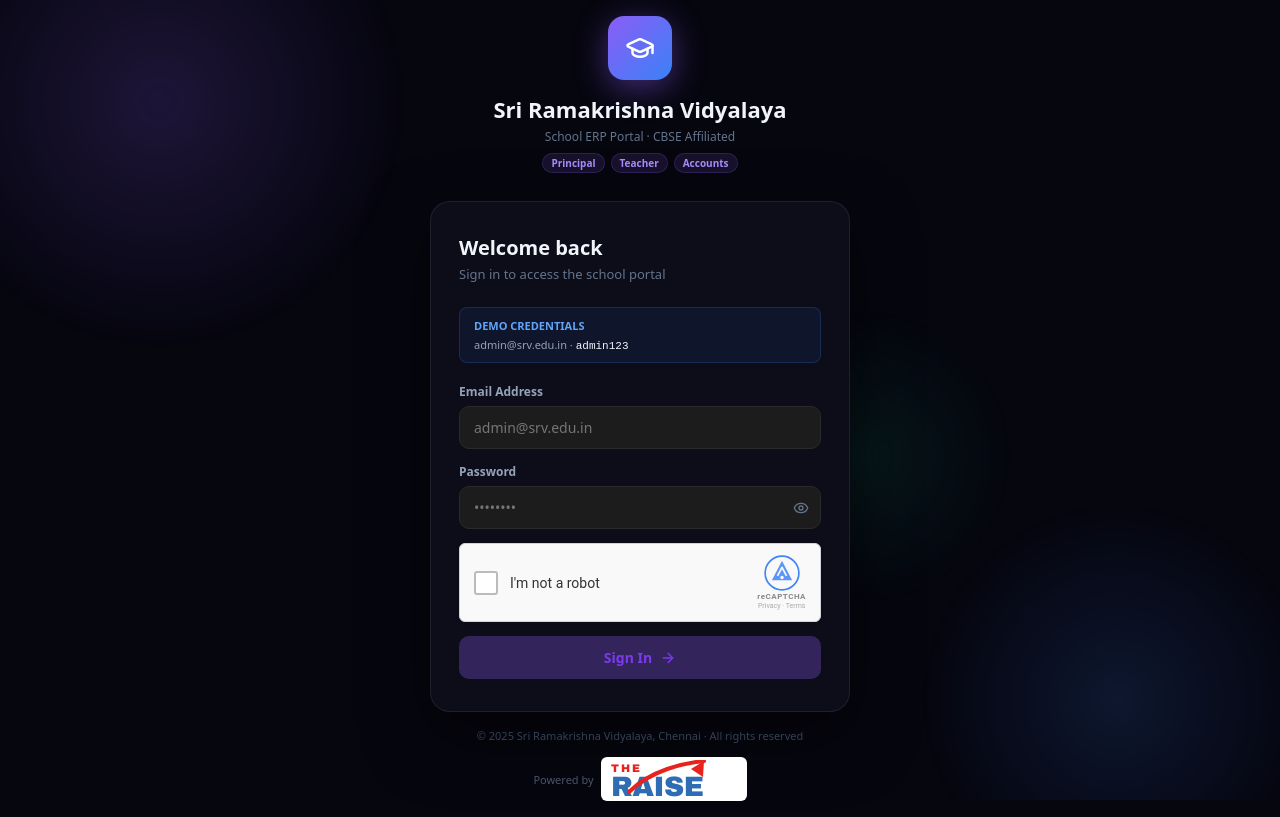
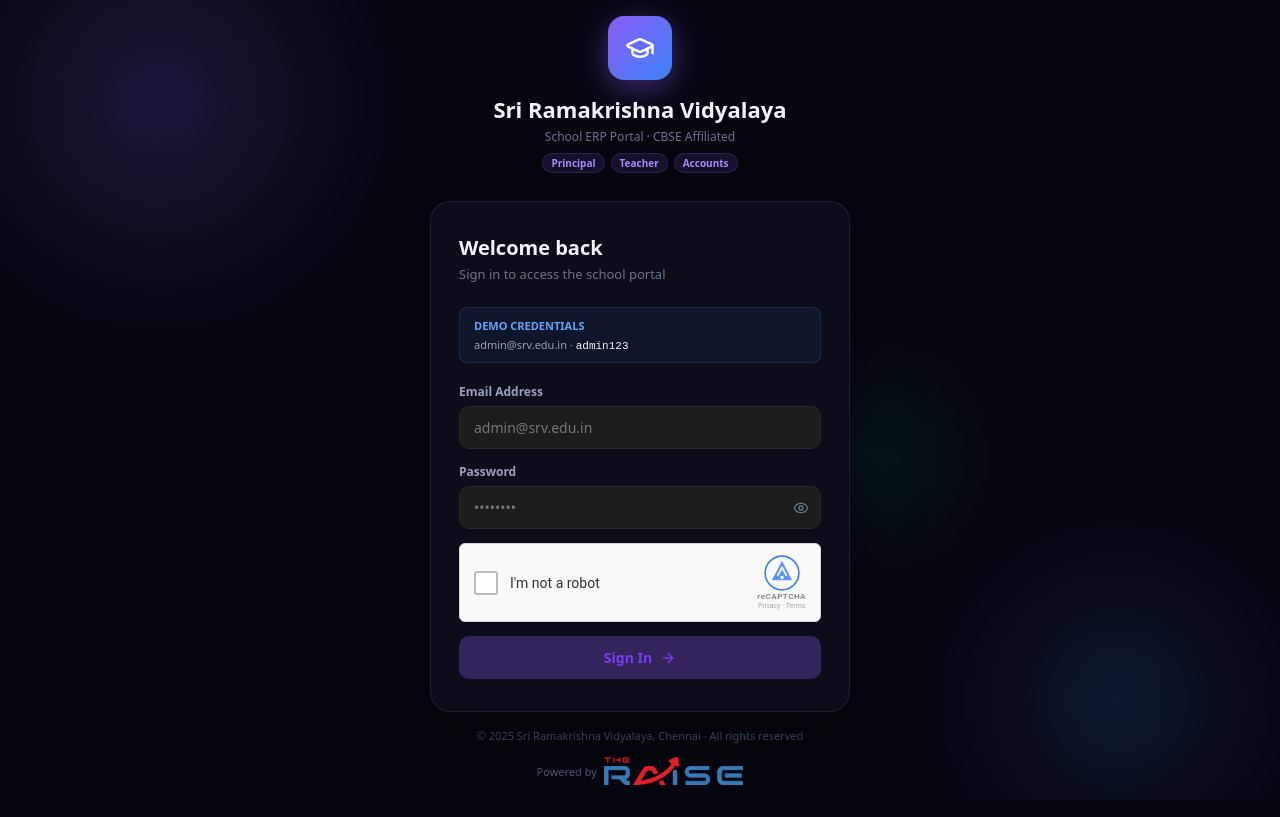
Before and after one commit to KejIt80888752/school-erp, a React (Vite) app: page /school-erp/login in a window 1280 px wide. Built offline with nearby package versions, Linux system fonts and the light colour scheme.

Commit message:
Use original The Raise PNG logo in login and sidebar

```diff
--- a/src/pages/Dashboard.tsx
+++ b/src/pages/Dashboard.tsx
@@ -15,28 +15,11 @@ import { useAuth } from '../App';
 
 /* ─── The Raise badge ───────────────────────────────────────── */
 const TheRaiseBadge = () => (
-  <div style={{
-    display: 'inline-block',
-    background: 'white',
-    borderRadius: 6,
-    padding: '3px 8px',
-    lineHeight: 1,
-    userSelect: 'none',
-    boxShadow: '0 1px 4px rgba(0,0,0,0.15)',
-    border: '1px solid #e2e8f0',
-  }}>
-    <svg viewBox="0 0 130 38" width="130" height="38" xmlns="http://www.w3.org/2000/svg" style={{ display: 'block' }}>
-      <text x="2" y="12"
-        fontFamily="'Arial Black','Franklin Gothic Heavy',Impact,sans-serif"
-        fontSize="11" fontWeight="900" fill="#E8231E" letterSpacing="2">THE</text>
-      <text x="2" y="36"
-        fontFamily="'Arial Black','Franklin Gothic Heavy',Impact,sans-serif"
-        fontSize="28" fontWeight="900" fill="#2E6DB4" letterSpacing="-0.5">RAISE</text>
-      <path d="M 20 32 C 42 10, 75 3, 95 1"
-        stroke="#E8231E" strokeWidth="4" fill="none" strokeLinecap="round"/>
-      <polygon points="95,1 82,9 94,17" fill="#E8231E"/>
-    </svg>
-  </div>
+  <img
+    src="/school-erp/the-raise-logo.png"
+    alt="The Raise"
+    style={{ height: 32, width: 'auto', display: 'block', userSelect: 'none' }}
+  />
 );
 
 /* ─── Types ──────────────────────────────────────────────────── */
--- a/src/pages/Login.tsx
+++ b/src/pages/Login.tsx
@@ -5,27 +5,11 @@ import { useAuth } from '../App';
 
 /* ── The Raise badge ─────────────────────── */
 const TheRaiseBadge = () => (
-  <div style={{
-    display: 'inline-block',
-    background: 'white',
-    borderRadius: 6,
-    padding: '3px 8px',
-    lineHeight: 1,
-    userSelect: 'none',
-    boxShadow: '0 2px 8px rgba(0,0,0,0.3)',
-  }}>
-    <svg viewBox="0 0 130 38" width="130" height="38" xmlns="http://www.w3.org/2000/svg" style={{ display: 'block' }}>
-      <text x="2" y="12"
-        fontFamily="'Arial Black','Franklin Gothic Heavy',Impact,sans-serif"
-        fontSize="11" fontWeight="900" fill="#E8231E" letterSpacing="2">THE</text>
-      <text x="2" y="36"
-        fontFamily="'Arial Black','Franklin Gothic Heavy',Impact,sans-serif"
-        fontSize="28" fontWeight="900" fill="#2E6DB4" letterSpacing="-0.5">RAISE</text>
-      <path d="M 20 32 C 42 10, 75 3, 95 1"
-        stroke="#E8231E" strokeWidth="4" fill="none" strokeLinecap="round"/>
-      <polygon points="95,1 82,9 94,17" fill="#E8231E"/>
-    </svg>
-  </div>
+  <img
+    src="/school-erp/the-raise-logo.png"
+    alt="The Raise"
+    style={{ height: 28, width: 'auto', display: 'block', userSelect: 'none' }}
+  />
 );
 
 /* ── Credentials (demo) ───────────────────── */
```
Also changed, not shown: public/the-raise-logo.png (added).
